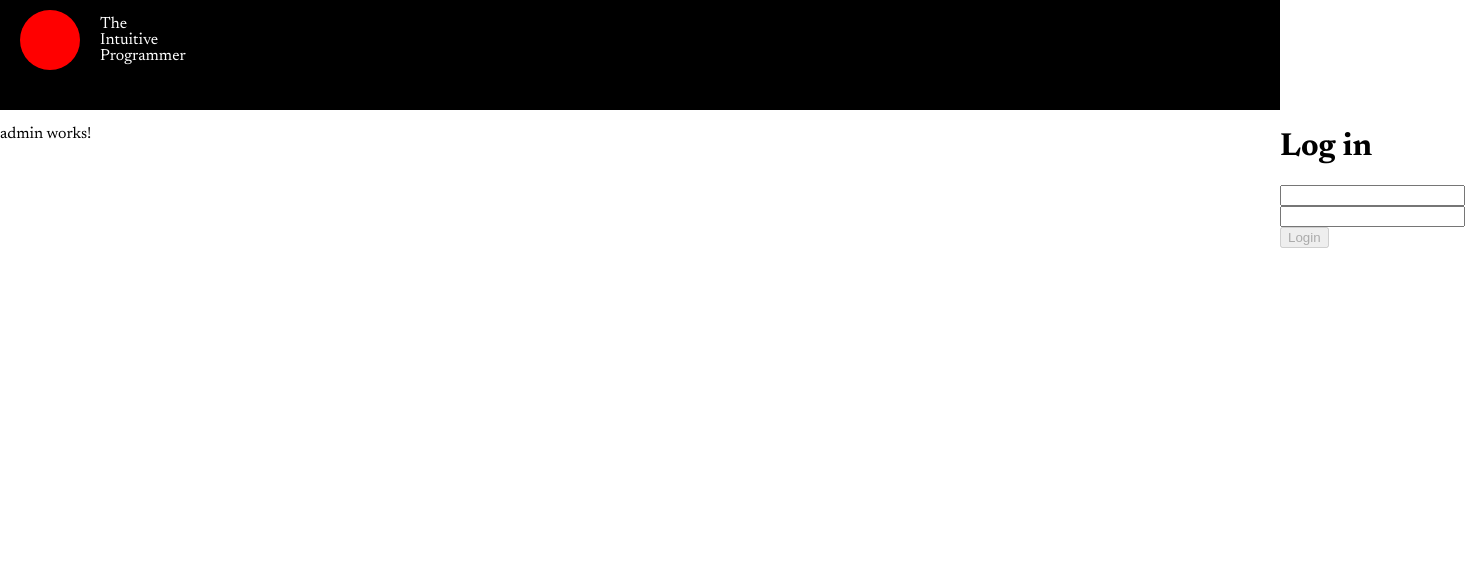
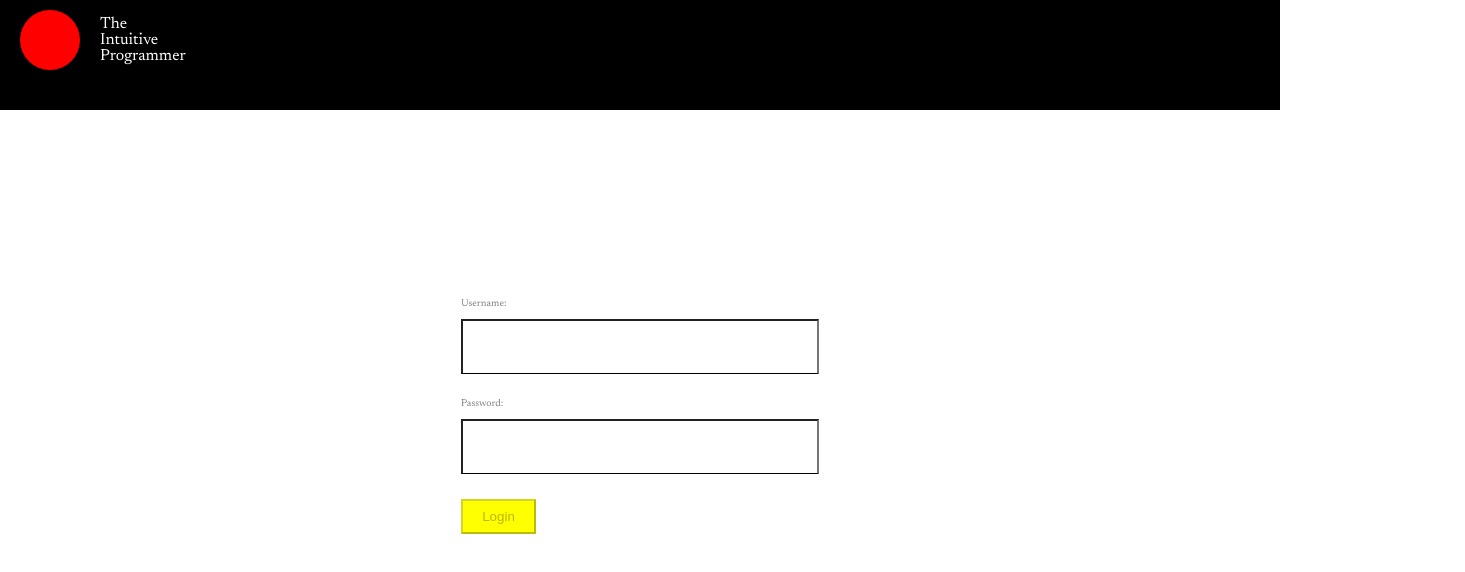
Before and after one commit to alvin-muniz/angular-blog, an Angular app: page /admin in a window 1280 px wide. Shown: the top 572 px of the page, 1465 px wide, since content can reach past the window. Built offline with nearby package versions, Linux system fonts and the light colour scheme.

Commit message:
finished login with basic form

```diff
--- a/karma.conf.js
+++ b/karma.conf.js
@@ -38,7 +38,7 @@ module.exports = function (config) {
     logLevel: config.LOG_INFO,
     autoWatch: true,
     browsers: ['ChromeHeadless'],
-    singleRun: false,
+    singleRun: true,
     restartOnFileChange: true
   });
 };
--- a/src/app/admin/admin.component.html
+++ b/src/app/admin/admin.component.html
@@ -1,4 +1,3 @@
-<p>admin works!</p>
 <h1 *ngIf="user; else login">Logged in as {{user.username}}</h1>
 <ng-template #login>
 <app-login></app-login>
--- a/src/app/admin/login/login.component.html
+++ b/src/app/admin/login/login.component.html
@@ -1,12 +1,16 @@
-<h1>Log in</h1>
 
-<form (submit)="authenticate()" name="loginForm" #loginForm="ngForm">
+<form id="login-form" (submit)="authenticate()" name="loginForm"
+      #loginForm="ngForm">
+  <span class="field-label">Username:</span>
   <input name="username" type="text"
          required [(ngModel)]="loginRequest.username"
-         #username="ngModel">
+         #username="ngModel"
+>
 
+  <span class="field-label">Password:</span>
   <input name="password" type="password"
          required [(ngModel)]="loginRequest.password"
-         #password="ngModel" >
+         #password="ngModel"
+         >
   <button type="submit" [disabled]="loginForm.invalid">Login</button>
 </form>
--- a/src/app/admin/login/login.component.scss
+++ b/src/app/admin/login/login.component.scss
@@ -0,0 +1,33 @@
+:host {
+  display: flex;
+  flex-direction: column;
+  justify-content: center;
+  align-items: center;
+  height: 100%;
+  width: 100%;
+}
+
+#login-form {
+  display: flex;
+  flex-direction: column;
+}
+
+#login-form input {
+  height: 50px;
+  width: 350px;
+  border-bottom: black 1px solid;
+  margin-bottom: 25px;
+}
+
+#login-form button {
+  width: 75px;
+  height: 35px;
+  background-color: yellow;
+}
+
+
+#login-form .field-label {
+  color: gray;
+  font-size: x-small;
+  margin-bottom: 10px;
+}
--- a/src/app/app.component.html
+++ b/src/app/app.component.html
@@ -13,7 +13,7 @@
   </div>
   <div *ngIf="user" class="login-display">
   <p >Hello {{user.username}}</p>
-    <button (click)="logout()" >Logout</button>
+    <button id="logout-btn" (click)="logout()" >Logout</button>
   </div>
   </div>
 </header>
--- a/src/app/app.component.ts
+++ b/src/app/app.component.ts
@@ -26,7 +26,7 @@ export class AppComponent implements OnInit, OnDestroy{
     this.userEventsSubscription?.unsubscribe();
   }
 
-  logout() {
+  logout(): void {
     this.userService.logout();
   }
 
```
Also changed, not shown: 1 other file (tests, documents, lock files or other folders).
